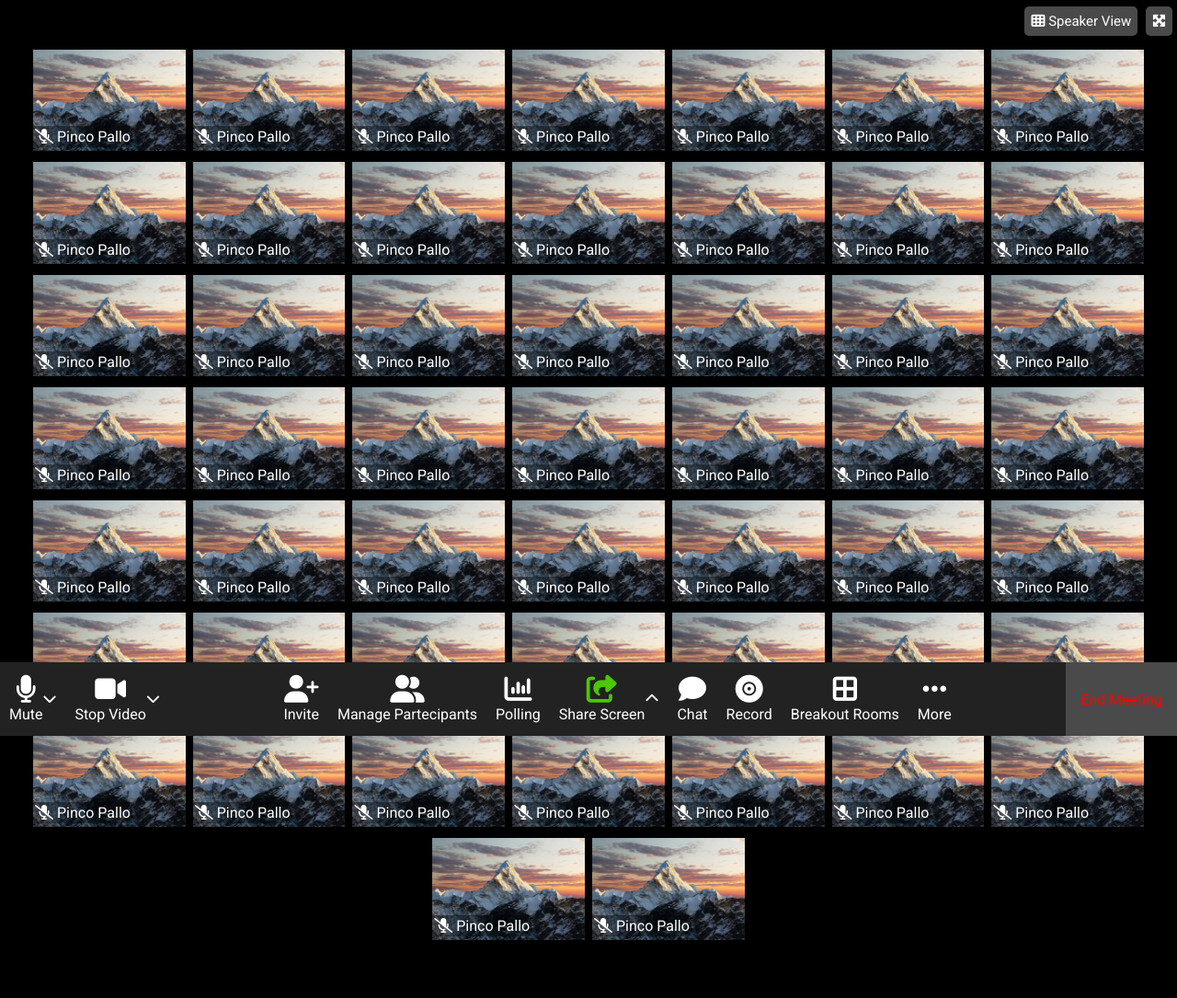
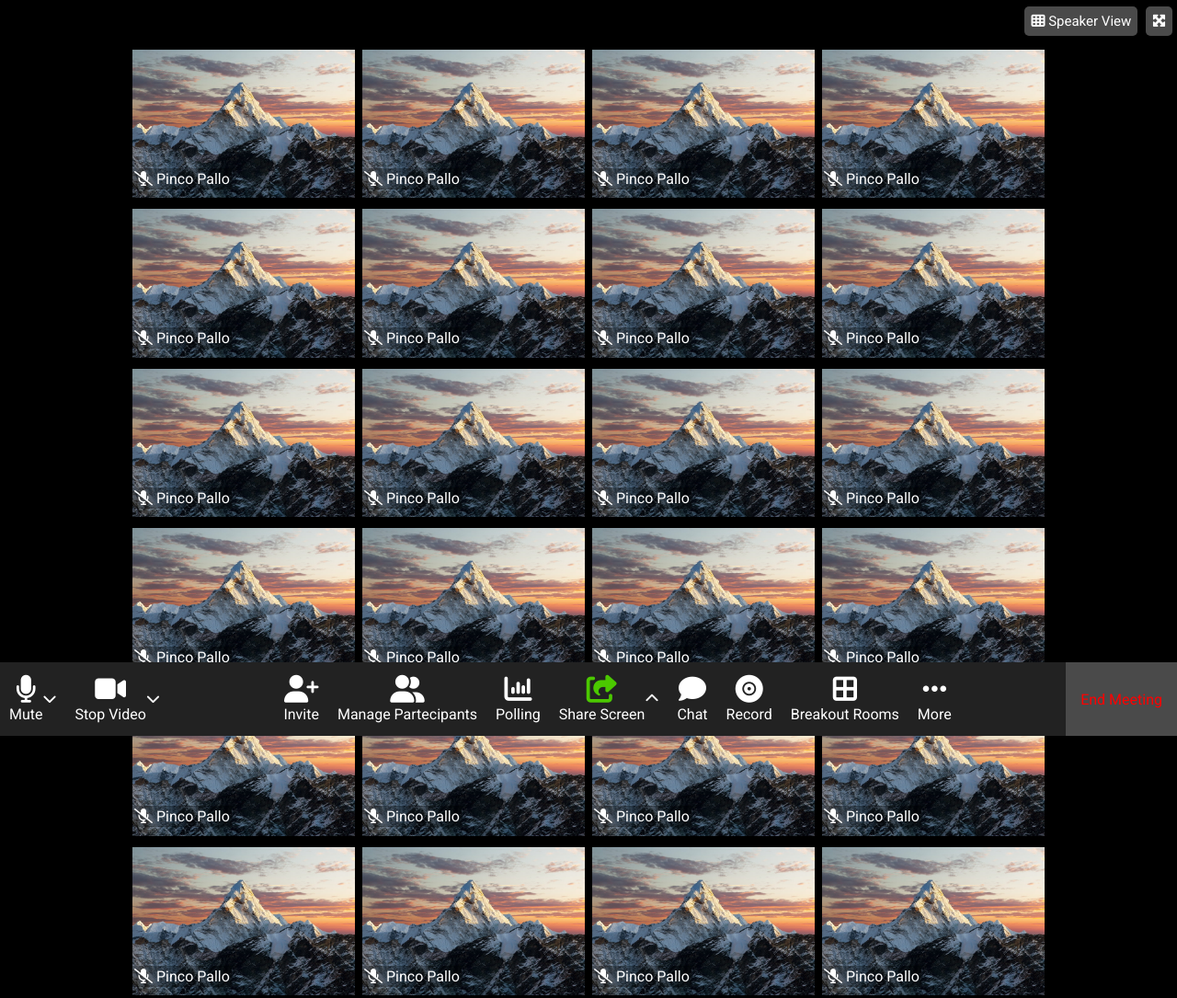
Before and after one commit to rpsobolewski/html-css-zoom, a plain HTML site: page index.html in a window 1280 px wide. Shown: the top 1085 px of the page at 92% size. Before the commit the page ends 1030 px from the top, so only its background shows below. Drawn offline with Linux system fonts and the light colour scheme.

Commit message:
made cards of fixed lenght

```diff
--- a/css/style.css
+++ b/css/style.css
@@ -32,7 +32,7 @@ main{
 }
 
 .card{
-    width: calc(100%/7);
+    width: 250px;
     height: 100%;
     padding: 4px;
     position: relative;
```
